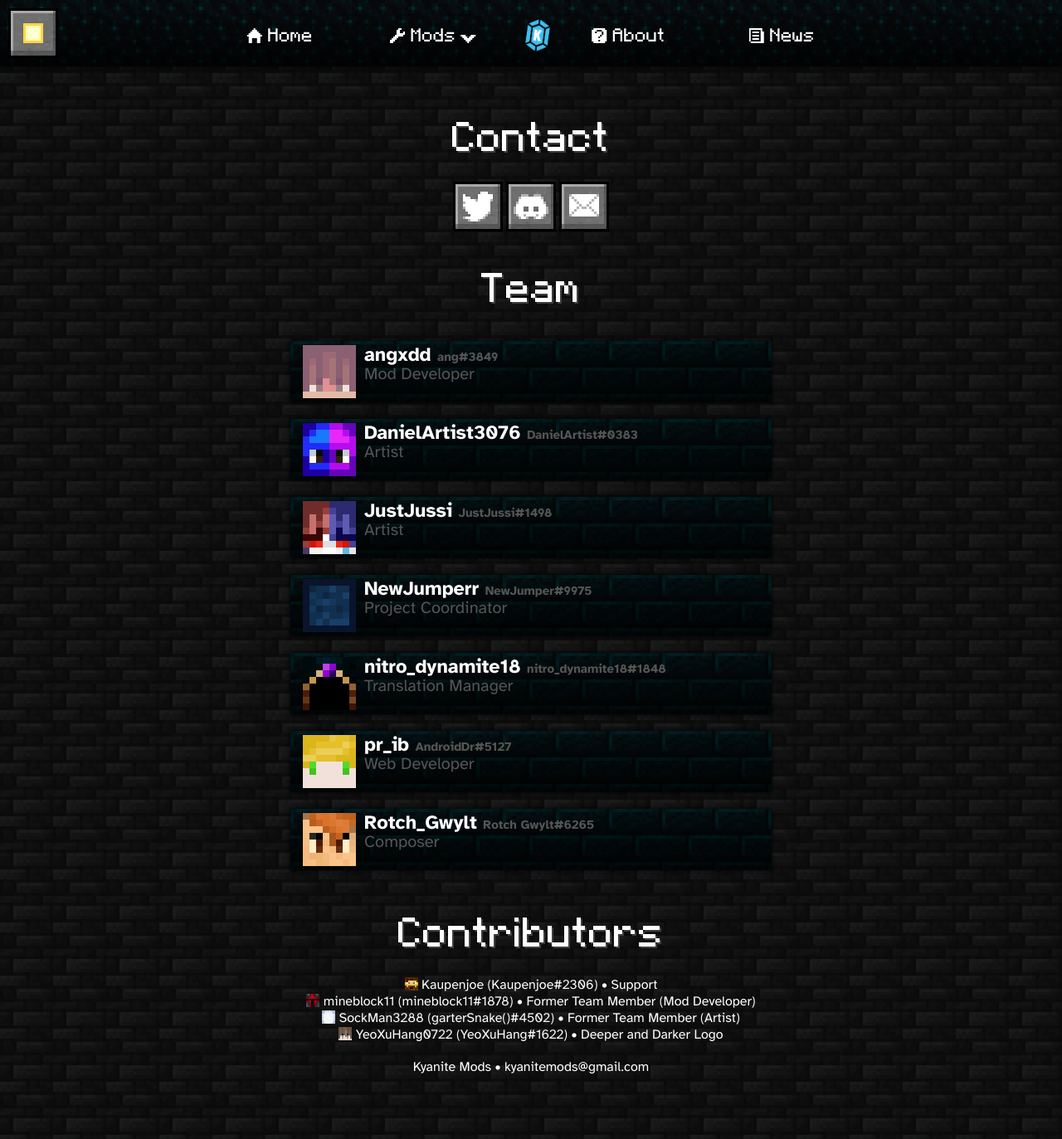
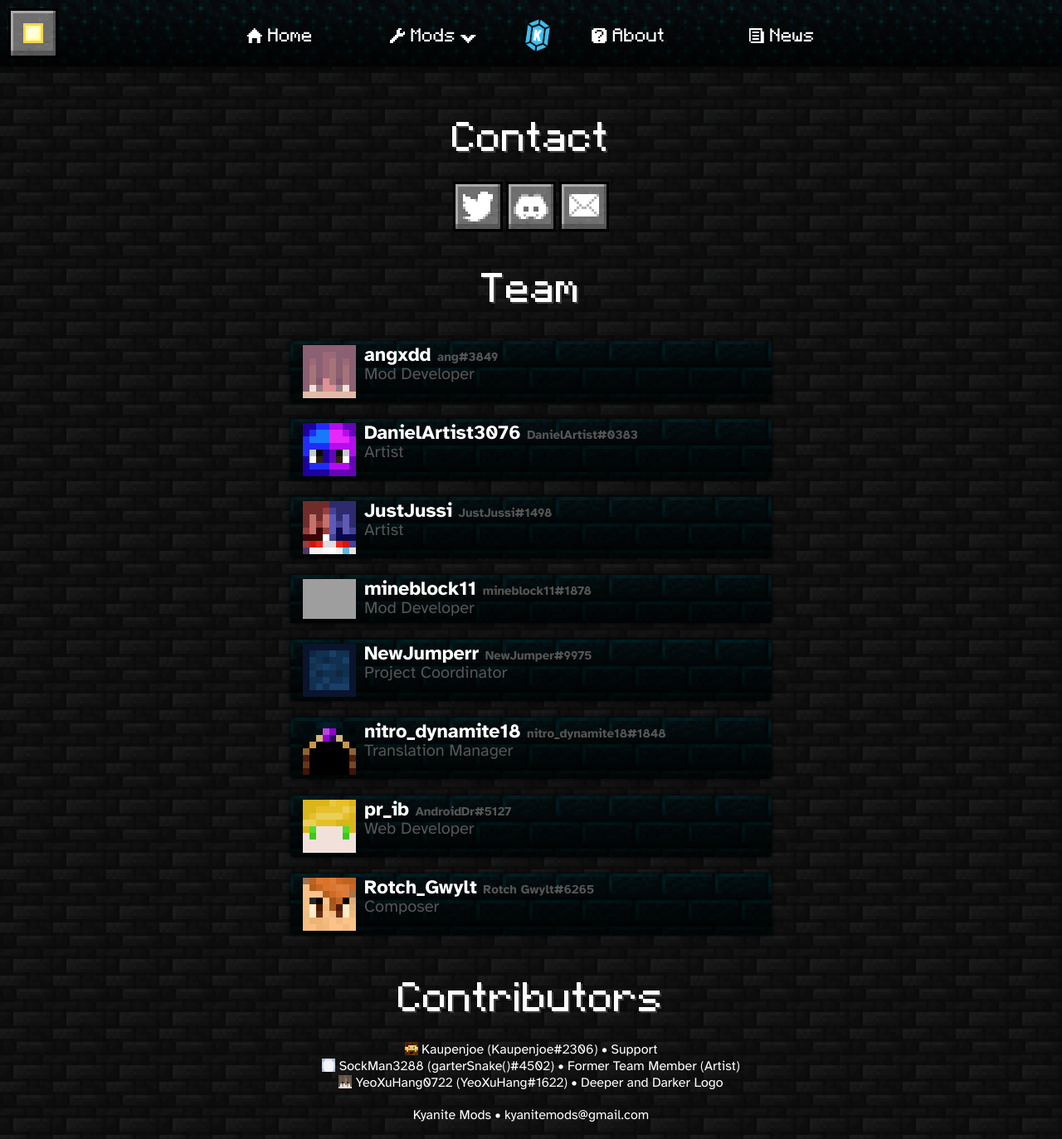
Before and after one commit to KyaniteMods/KyaniteMods.github.io, a Jekyll site: the page built from about.html, in a window 1280 px wide and 1373 px high. Shown: the whole window at 83% size. Built offline with Jekyll 4.4.1, drawn with Linux system fonts in a browser that asks for light colours; nearby versions of some CDN libraries; some web fonts are replaced; grey boxes are pictures that could not be loaded.

Commit message:
mineblock team member

```diff
--- a/about.html
+++ b/about.html
@@ -7,11 +7,10 @@ title: About
 <div style="text-align: center;"><a href="https://www.twitter.com/kyanite_mods" class="twitter-button"></a> <a href="https://discord.gg/GDNRd5yvxa" class="discord-button"></a> <a href="mailto: kyanitemods@gmail.com" class="email-button"></a></div>
 <h1>Team</h1>
 <div style="text-align: center;">{% include team-member.html src="/assets/team-members/angxdd.png" name="angxdd" discord="ang#3849" role="Mod Developer" %}{% include team-member.html src="/assets/team-members/DanielArtist3076.png" name="DanielArtist3076" discord="DanielArtist#0383" role="Artist" %}</div>
-<div style="text-align: center;">{% include team-member.html src="/assets/team-members/JustJussi.png" name="JustJussi" discord="JustJussi#1498" role="Artist" %}{% include team-member.html src="/assets/team-members/NewJumperr.png" name="NewJumperr" discord="NewJumper#9975" role="Project Coordinator" %}</div>
-<div style="text-align: center;">{% include team-member.html src="/assets/team-members/nitro_dynamite18.png" name="nitro_dynamite18" discord="nitro_dynamite18#1848" role="Translation Manager" %}{% include team-member.html src="/assets/team-members/pr_ib.png" name="pr_ib" discord="AndroidDr#5127" role="Web Developer" %}</div>
-<div style="text-align: center;">{% include team-member.html src="/assets/team-members/Rotch_Gwylt.png" name="Rotch_Gwylt" discord="Rotch Gwylt#6265" role="Composer" rotch=true %}</div>
+<div style="text-align: center;">{% include team-member.html src="/assets/team-members/JustJussi.png" name="JustJussi" discord="JustJussi#1498" role="Artist" %}{% include team-member.html src="/assets/team-members/mineblock11.png" name="mineblock11" discord="mineblock11#1878" role="Mod Developer" %}</div>
+<div style="text-align: center;">{% include team-member.html src="/assets/team-members/NewJumperr.png" name="NewJumperr" discord="NewJumper#9975" role="Project Coordinator" %}{% include team-member.html src="/assets/team-members/nitro_dynamite18.png" name="nitro_dynamite18" discord="nitro_dynamite18#1848" role="Translation Manager" %}</div>
+<div style="text-align: center;">{% include team-member.html src="/assets/team-members/pr_ib.png" name="pr_ib" discord="AndroidDr#5127" role="Web Developer" %}{% include team-member.html src="/assets/team-members/Rotch_Gwylt.png" name="Rotch_Gwylt" discord="Rotch Gwylt#6265" role="Composer" rotch=true %}</div>
 <h1>Contributors</h1>
 <img src="{{ site.baseurl }}/assets/contributors/Kaupenjoe.png" style="width: 16px; image-rendering: pixelated;"><span style="vertical-align: 2px;"> Kaupenjoe (Kaupenjoe#2306) • Support</span><br>
-<img src="{{ site.baseurl }}/assets/contributors/mineblock11.png" style="width: 16px; image-rendering: pixelated;"><span style="vertical-align: 2px;"> mineblock11 (mineblock11#1878) • Former Team Member (Mod Developer)</span><br>
 <img src="{{ site.baseurl }}/assets/contributors/SockMan3288.png" style="width: 16px; image-rendering: pixelated;"><span style="vertical-align: 2px;"> SockMan3288 (garterSnake()#4502) • Former Team Member (Artist)</span><br>
 <img src="{{ site.baseurl }}/assets/contributors/YeoXuHang0722.png" style="width: 16px; image-rendering: pixelated;"><span style="vertical-align: 2px;"> YeoXuHang0722 (YeoXuHang#1622) • Deeper and Darker Logo</span>
```
